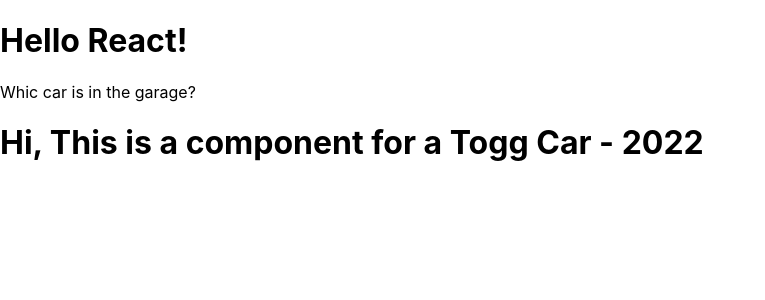
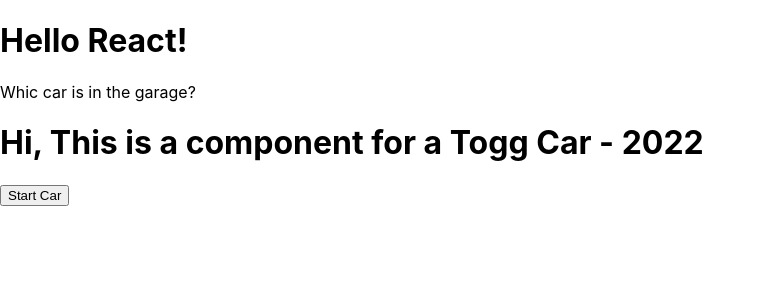
Before and after one commit to ArifYusufYilmaz/react-app-studies, a React (Create React App) app: page / in a window 1280 px wide. Shown: the top 300 px of the page, without its empty margins (0-765 px from the left). Built offline with nearby package versions, Linux system fonts and the light colour scheme.

Commit message:
add onClick Event

```diff
--- a/src/components/Car.js
+++ b/src/components/Car.js
@@ -1,4 +1,12 @@
 function Car(props){
-    return <h1>Hi, This is a component for a {props.brand.carName} - {props.brand.carModel}</h1>
+    const startCar=()=>{
+        alert("Car is going!!");
+    }
+    return(
+        <>
+         <h1>Hi, This is a component for a {props.brand.carName} - {props.brand.carModel}</h1>
+         <button onClick={startCar}> Start Car </button>
+        </>
+    )
 }
 export default Car;
```
